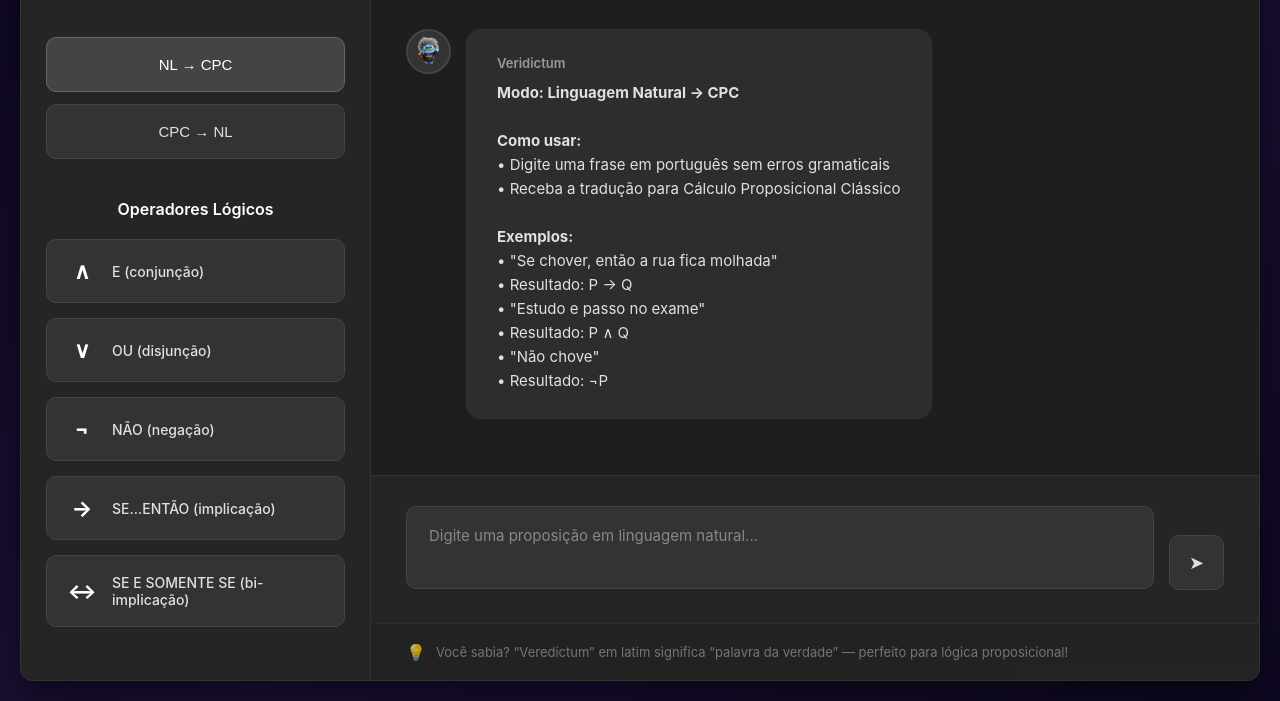
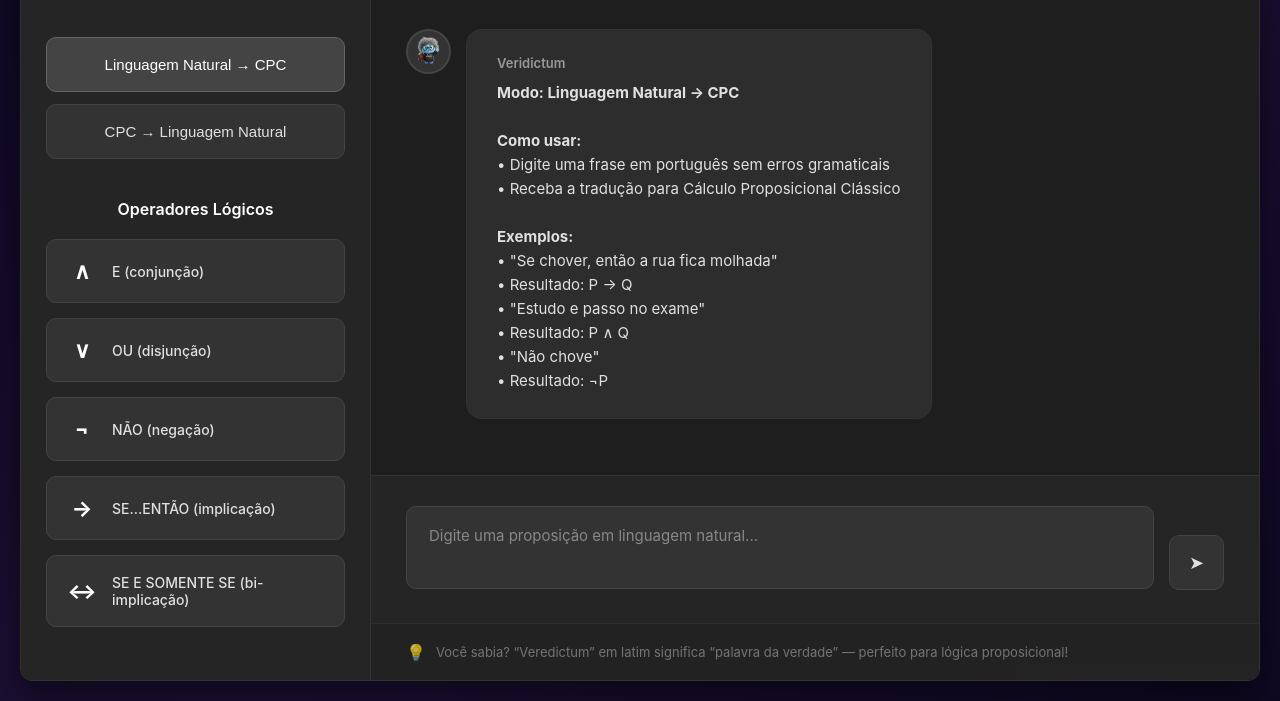
Before and after one commit to ThurSilveira/veridictum, a plain HTML site: page index.html in a window 1280 px wide. Shown: the part 99-800 px from the top of the page. Drawn offline with Linux system fonts and the light colour scheme.

Commit message:
Alterando nome do botão na sidebar

```diff
--- a/index.html
+++ b/index.html
@@ -23,10 +23,10 @@
 
                 <div class="chat-options">
                     <button class="chat-option active" data-type="nl-to-cpc">
-                        NL → CPC
+                        Linguagem Natural → CPC
                     </button>
                     <button class="chat-option" data-type="cpc-to-nl">
-                        CPC → NL
+                        CPC → Linguagem Natural
                     </button>
                 </div>
 
```
